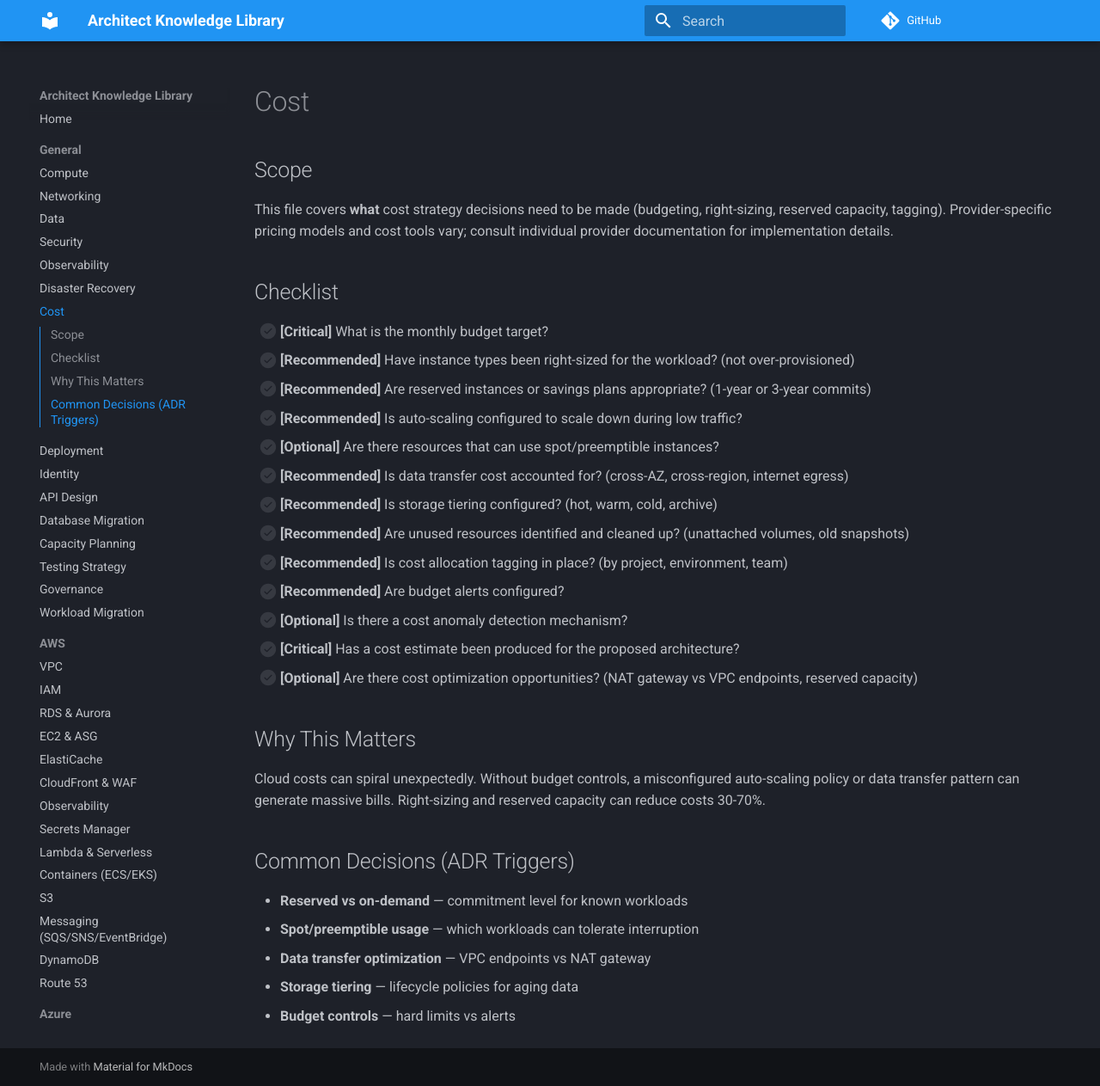
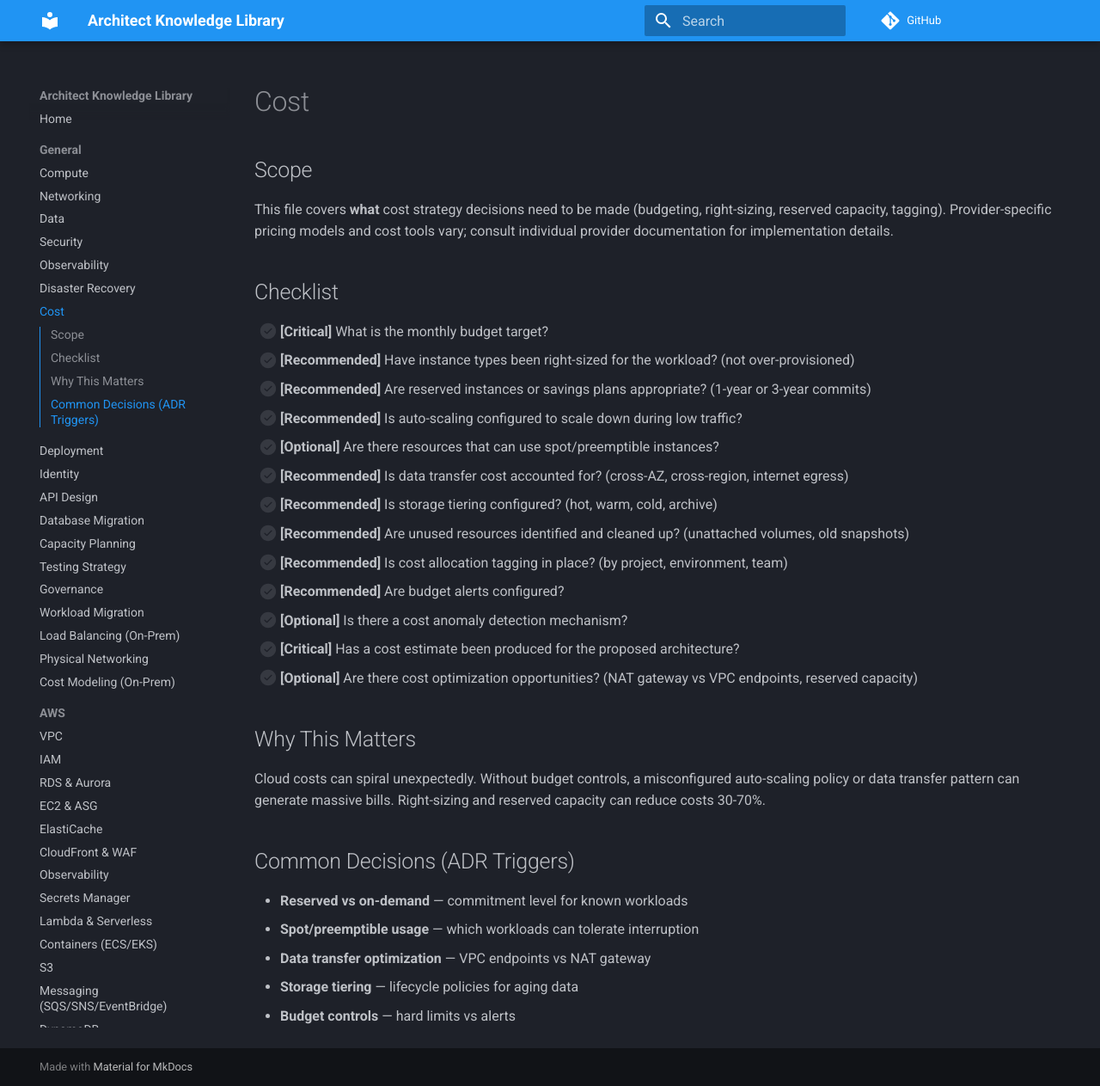
Before and after one commit to ErikEvenson/architect, an MkDocs documentation site: the page built from knowledge/general/cost.md, in a window 1280 px wide and 1263 px high. Shown: the whole window at 86% size. Built offline with MkDocs 1.6.1 and Material for MkDocs 9.7.7, drawn with Linux system fonts in a browser that asks for light colours; comment, search, counter and statistics services are not loaded.

Commit message:
Update mkdocs nav with on-prem knowledge files
Added: load-balancing-onprem, networking-physical, cost-onprem,
prometheus-grafana/observability, cdn-fronted-onprem pattern

Co-Authored-By: Claude Opus 4.6 (1M context) <noreply@anthropic.com>

```diff
--- a/mkdocs.yml
+++ b/mkdocs.yml
@@ -39,6 +39,9 @@ nav:
     - Testing Strategy: general/testing-strategy.md
     - Governance: general/governance.md
     - Workload Migration: general/workload-migration.md
+    - Load Balancing (On-Prem): general/load-balancing-onprem.md
+    - Physical Networking: general/networking-physical.md
+    - Cost Modeling (On-Prem): general/cost-onprem.md
   - AWS:
     - VPC: providers/aws/vpc.md
     - IAM: providers/aws/iam.md
@@ -141,6 +144,8 @@ nav:
     - Security: providers/kubernetes/security.md
     - Observability: providers/kubernetes/observability.md
     - Operations: providers/kubernetes/operations.md
+  - Prometheus/Grafana:
+    - Observability Stack: providers/prometheus-grafana/observability.md
   - Ceph:
     - Storage: providers/ceph/storage.md
   - Rancher:
@@ -155,6 +160,7 @@ nav:
     - Multi-Cloud: patterns/multi-cloud.md
     - Edge Computing: patterns/edge-computing.md
     - AI/ML Infrastructure: patterns/ai-ml-infrastructure.md
+    - CDN-Fronted On-Prem: patterns/cdn-fronted-onprem.md
     - SaaS Multi-Tenant: patterns/saas-multi-tenant.md
     - DR Implementations: patterns/disaster-recovery-implementations.md
   - Compliance:
```
